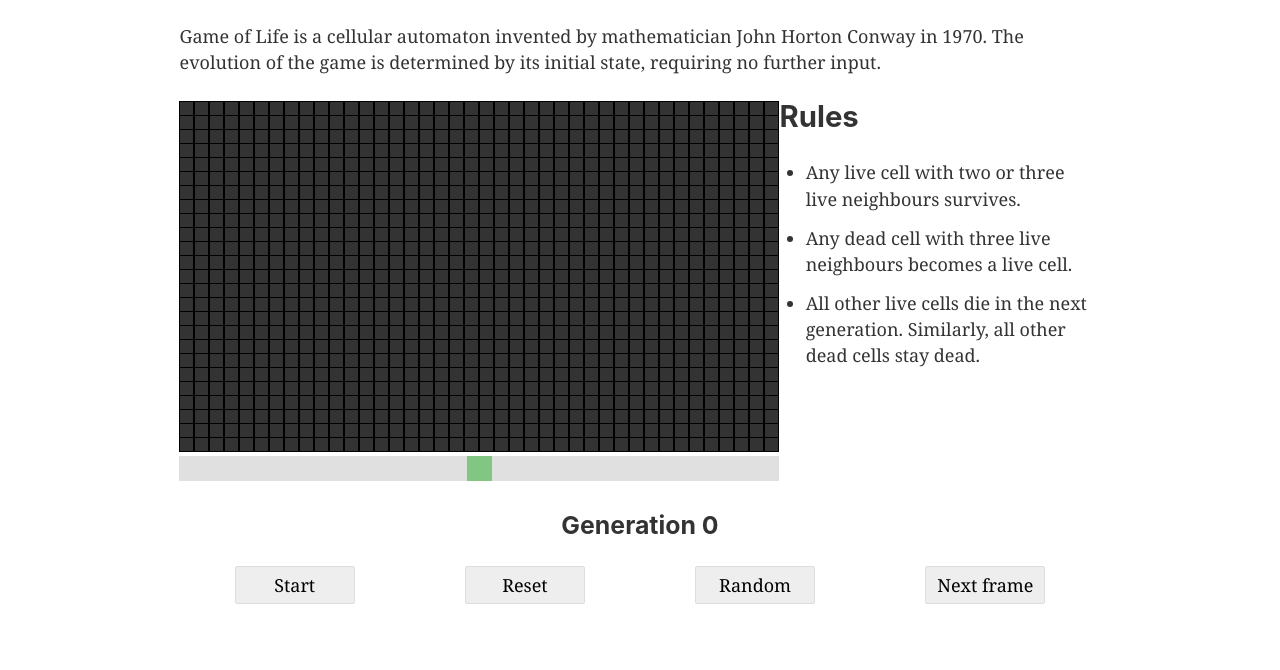
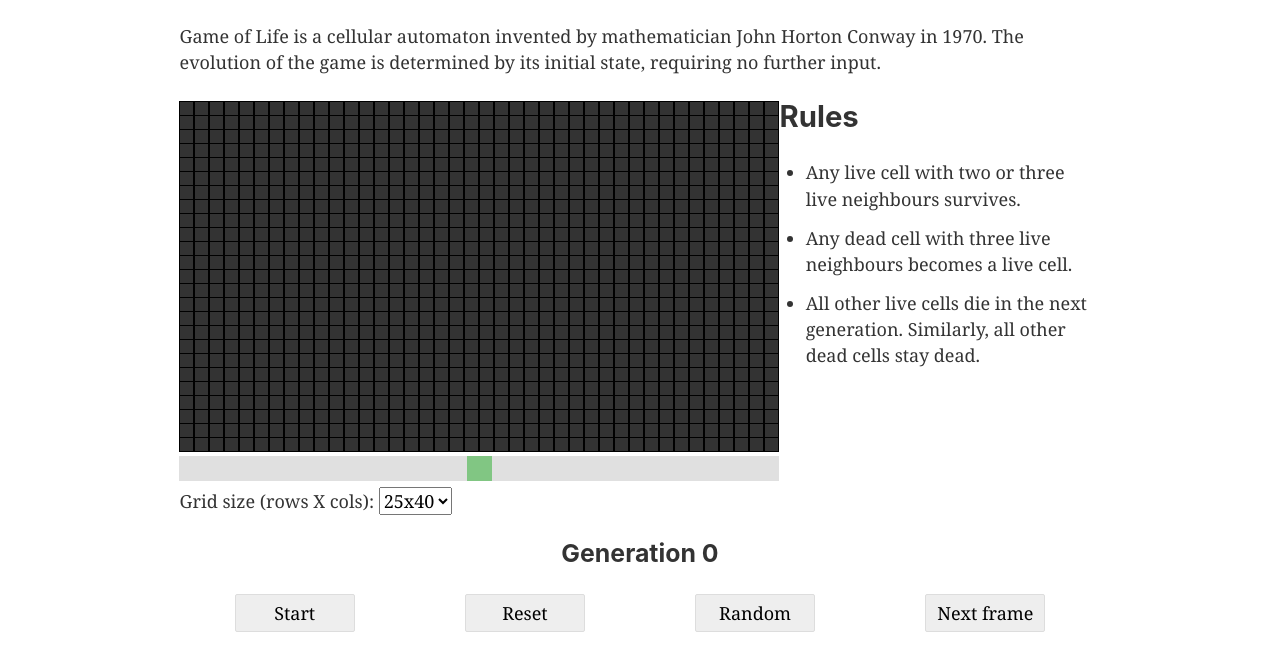
Before and after one commit to fbzr/Game-Of-Life, a Gatsby site: page / in a window 1280 px wide. Shown: the part 100-770 px from the top of the page. Built offline with nearby package versions, Linux system fonts and the light colour scheme; Gatsby itself is replaced by a stand-in of ours.

Commit message:
add grid-size selector

```diff
--- a/src/components/App.js
+++ b/src/components/App.js
@@ -51,6 +51,12 @@ const App = () => {
     setSpeed(e.target.value * -1)
   }
 
+  const handleGridSizeChange = e => {
+    const values = e.target.value.split("x")
+    setRows(parseInt(values[0]))
+    setCols(parseInt(values[1]))
+  }
+
   return (
     <div className="main-container">
       <div>
@@ -76,6 +82,19 @@ const App = () => {
             className="slider"
             id="speedSlider"
           ></input>
+          <label for="grid-sizes">Grid size (rows X cols): </label>
+          <select
+            onChange={handleGridSizeChange}
+            name="grid-sizes"
+            id="grid-sizes"
+          >
+            <option value="25x25">25x25</option>
+            <option selected value="25x40">
+              25x40
+            </option>
+            <option value="40x25">40x25</option>
+            <option value="40x40">40x40</option>
+          </select>
         </div>
         <Rules />
       </div>
```
